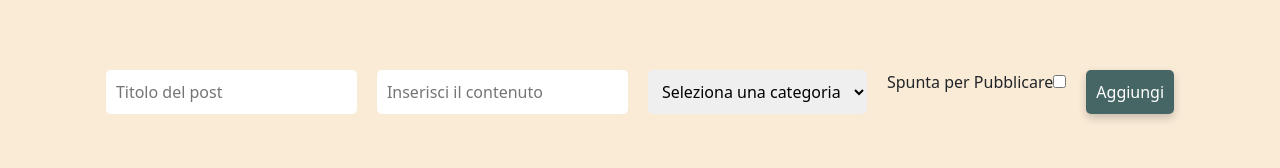
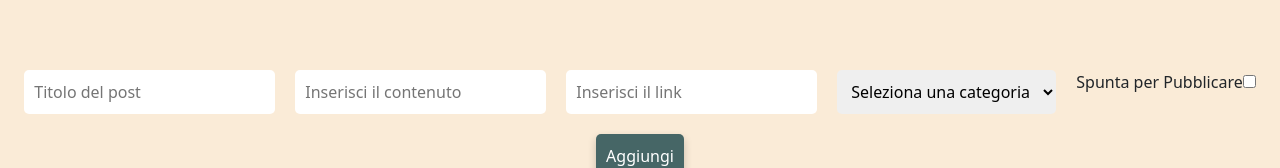
Before and after one commit to AlessandroPuglisi21/react-form-multifield, a React (Vite) app: page / in a window 1280 px wide. Shown: the part 215-383 px from the top of the page. Built offline with nearby package versions, Linux system fonts and the light colour scheme.

Commit message:
ADD: Img

```diff
--- a/components/card.jsx
+++ b/components/card.jsx
@@ -95,18 +95,18 @@ export default function Card() {
             />
           </div>
 
-          {/* IMMAGINE
+          {/* IMMAGINE */}
           <div>
             <label htmlFor="img"></label>
               <input
-              id="img"
-              name="img"
+              id="image"
+              name="image"
               onChange={handleFormData}
               value={formData.image}
               type="text"
               placeholder="Inserisci il link"
             />
-          </div> */}
+          </div>
           {/* CATEGORIA */}
           <div>
             <label htmlFor="categories"></label>
```
